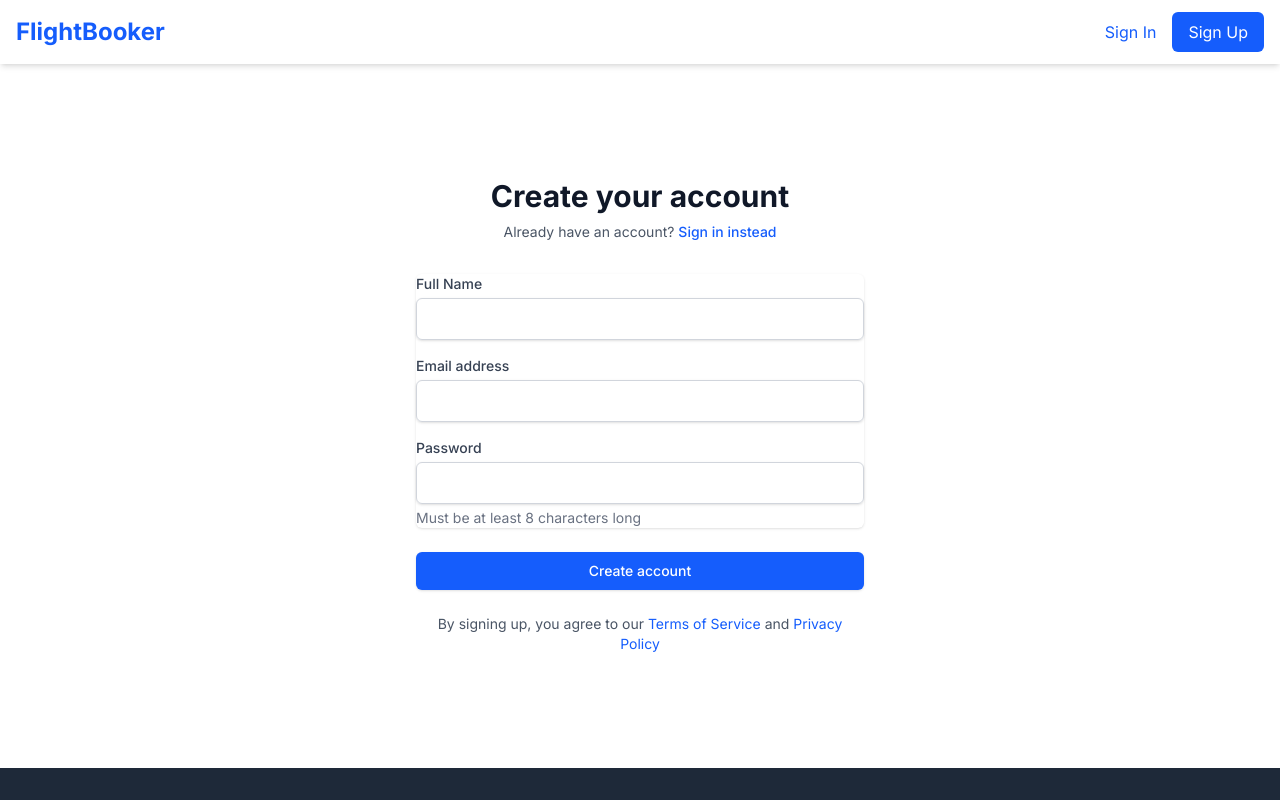
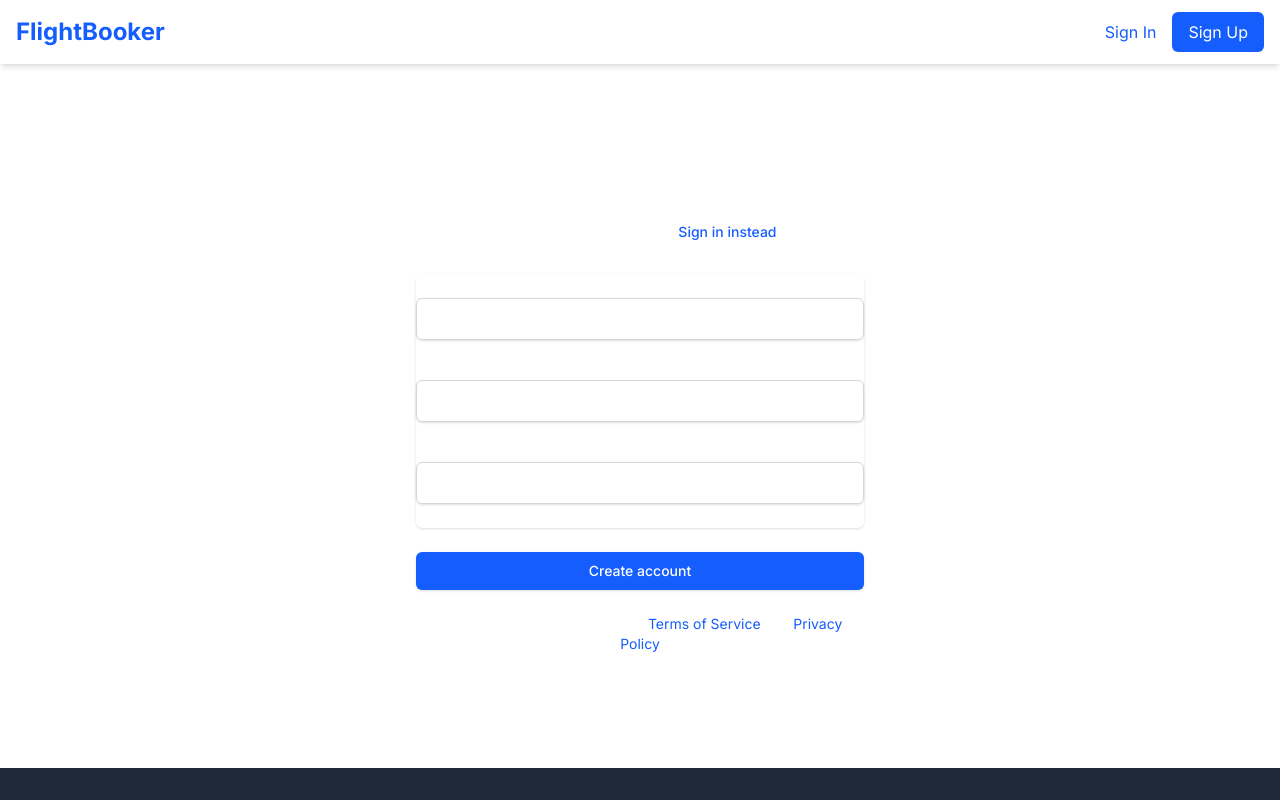
Before and after one commit to sourish215/flight-booking, a Next.js app: page /auth/signup in a window 1280 px wide. Shown: the top 800 px of the page. Built offline with nearby package versions, Linux system fonts and the light colour scheme; no server answers.

Commit message:
fix(ui): change signin and signup page font color

```diff
--- a/src/app/auth/signin/page.tsx
+++ b/src/app/auth/signin/page.tsx
@@ -109,12 +109,12 @@ function SignInForm() {
 
   return (
     <div className="min-h-[80vh] flex items-center justify-center px-4">
-      <div className="max-w-md w-full space-y-8">
+      <div className="max-w-md text-white w-full space-y-8">
         <div>
-          <h2 className="text-center text-3xl font-bold text-gray-900">
+          <h2 className="text-center text-3xl font-bold ">
             Sign in to your account
           </h2>
-          <p className="mt-2 text-center text-sm text-gray-600">
+          <p className="mt-2 text-center text-sm">
             Or{" "}
             <Link
               href="/auth/signup"
@@ -134,10 +134,7 @@ function SignInForm() {
 
           <div className="rounded-md shadow-sm space-y-4">
             <div>
-              <label
-                htmlFor="email"
-                className="block text-sm font-medium text-gray-700"
-              >
+              <label htmlFor="email" className="block text-sm font-medium">
                 Email address
               </label>
               <input
@@ -151,10 +148,7 @@ function SignInForm() {
             </div>
 
             <div>
-              <label
-                htmlFor="password"
-                className="block text-sm font-medium text-gray-700"
-              >
+              <label htmlFor="password" className="block text-sm font-medium">
                 Password
               </label>
               <input
@@ -165,32 +159,6 @@ function SignInForm() {
                 required
                 className="mt-1 block w-full px-3 py-2 border border-gray-300 rounded-md shadow-sm focus:outline-none focus:ring-blue-500 focus:border-blue-500"
               />
-            </div>
-          </div>
-
-          <div className="flex items-center justify-between">
-            <div className="flex items-center">
-              <input
-                id="remember-me"
-                name="remember-me"
-                type="checkbox"
-                className="h-4 w-4 text-blue-600 focus:ring-blue-500 border-gray-300 rounded"
-              />
-              <label
-                htmlFor="remember-me"
-                className="ml-2 block text-sm text-gray-900"
-              >
-                Remember me
-              </label>
-            </div>
-
-            <div className="text-sm">
-              <Link
-                href="/auth/forgot-password"
-                className="font-medium text-blue-600 hover:text-blue-500"
-              >
-                Forgot your password?
-              </Link>
             </div>
           </div>
 
--- a/src/app/auth/signup/page.tsx
+++ b/src/app/auth/signup/page.tsx
@@ -56,12 +56,12 @@ export default function SignUp() {
 
   return (
     <div className="min-h-[80vh] flex items-center justify-center px-4">
-      <div className="max-w-md w-full space-y-8">
+      <div className="max-w-md w-full text-white space-y-8">
         <div>
-          <h2 className="text-center text-3xl font-bold text-gray-900">
+          <h2 className="text-center text-3xl font-bold">
             Create your account
           </h2>
-          <p className="mt-2 text-center text-sm text-gray-600">
+          <p className="mt-2 text-center text-sm">
             Already have an account?{" "}
             <Link
               href="/auth/signin"
@@ -86,10 +86,7 @@ export default function SignUp() {
 
           <div className="rounded-md shadow-sm space-y-4">
             <div>
-              <label
-                htmlFor="fullName"
-                className="block text-sm font-medium text-gray-700"
-              >
+              <label htmlFor="fullName" className="block text-sm font-medium">
                 Full Name
               </label>
               <input
@@ -102,10 +99,7 @@ export default function SignUp() {
             </div>
 
             <div>
-              <label
-                htmlFor="email"
-                className="block text-sm font-medium text-gray-700"
-              >
+              <label htmlFor="email" className="block text-sm font-medium">
                 Email address
               </label>
               <input
@@ -119,10 +113,7 @@ export default function SignUp() {
             </div>
 
             <div>
-              <label
-                htmlFor="password"
-                className="block text-sm font-medium text-gray-700"
-              >
+              <label htmlFor="password" className="block text-sm font-medium">
                 Password
               </label>
               <input
@@ -134,9 +125,7 @@ export default function SignUp() {
                 minLength={8}
                 className="mt-1 block w-full px-3 py-2 border border-gray-300 rounded-md shadow-sm focus:outline-none focus:ring-blue-500 focus:border-blue-500"
               />
-              <p className="mt-1 text-sm text-gray-500">
-                Must be at least 8 characters long
-              </p>
+              <p className="mt-1 text-sm">Must be at least 8 characters long</p>
             </div>
           </div>
 
@@ -150,13 +139,13 @@ export default function SignUp() {
             </button>
           </div>
 
-          <div className="text-sm text-center text-gray-600">
+          <div className="text-sm text-center">
             By signing up, you agree to our{" "}
-            <Link href="/terms" className="text-blue-600 hover:text-blue-500">
+            <Link href="#" className="text-blue-600 hover:text-blue-500">
               Terms of Service
             </Link>{" "}
             and{" "}
-            <Link href="/privacy" className="text-blue-600 hover:text-blue-500">
+            <Link href="#" className="text-blue-600 hover:text-blue-500">
               Privacy Policy
             </Link>
           </div>
```
